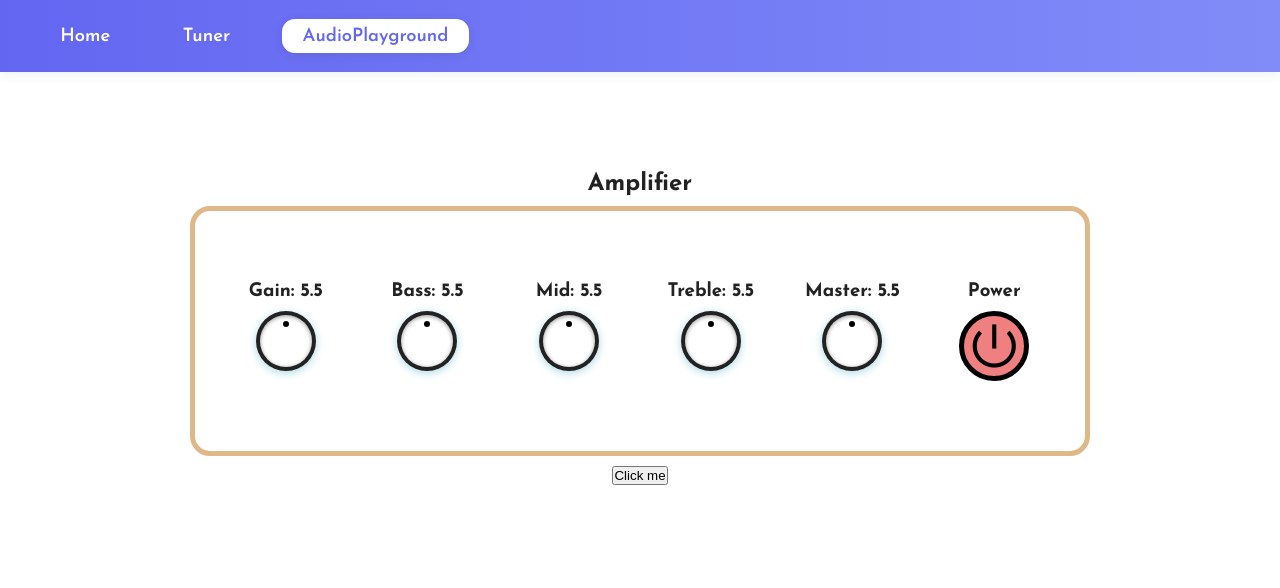
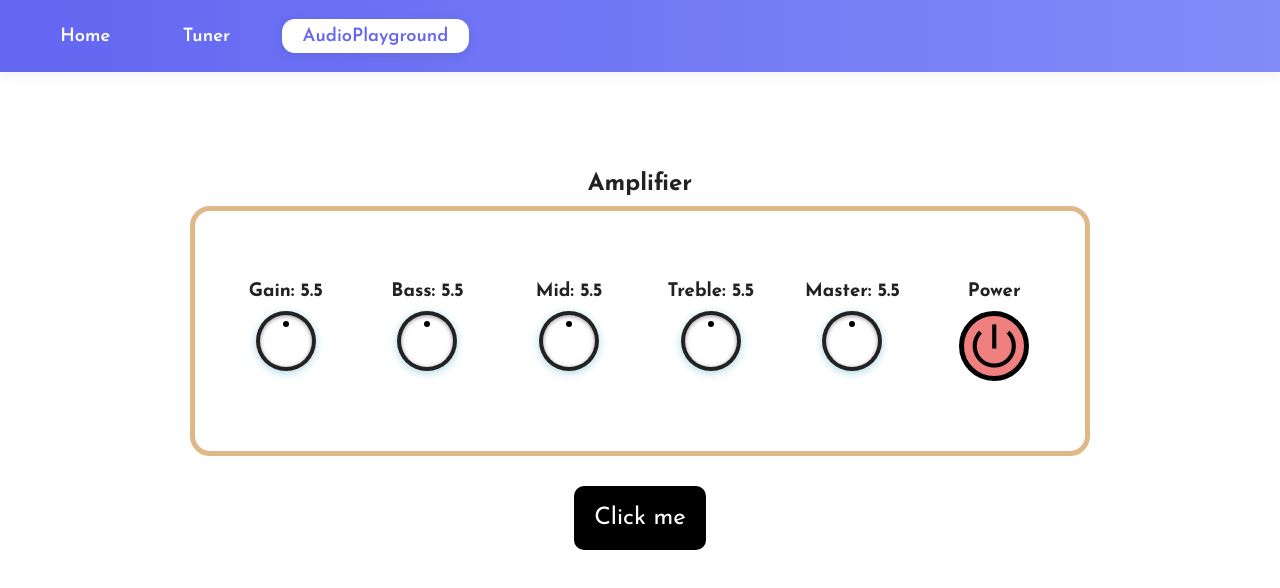
Before and after one commit to maksymilianPadalak/cloud, a Vue app: page /audio-playground in a window 1280 px wide. Shown: the top 588 px of the page. Built offline with nearby package versions, Linux system fonts and the light colour scheme; no server answers.

Commit message:
Remove .env from git ignore

```diff
--- a/src/components/AudioPlayground/AudioPlayground.vue
+++ b/src/components/AudioPlayground/AudioPlayground.vue
@@ -3,7 +3,9 @@
     <div :class="$style.amplifierWrapper">
       <h2>Amplifier</h2>
       <Amplifier />
-      <button @click="handleClick">Click me</button>
+      <button :class="$style.button" @click="handleClick" :disabled="loading">
+        {{ loading ? 'Loading...' : 'Click me' }}
+      </button>
     </div>
     <!-- <PedalBoard /> -->
   </div>
@@ -13,19 +15,22 @@
 import Amplifier from '@/components/AmplifierUnit/AmplifierUnit.vue'
 import { useAmplifier } from '@/composables/useAmplifier'
 import { askGrok } from '@/utils/ai/askGrok/askGrok'
+import { ref } from 'vue'
 
 const { amplifierProcessor } = useAmplifier()
 
+const loading = ref(false)
+
 const handleClick = async () => {
+  //TODO: handle errors
+  loading.value = true
   const newAmplifierParams = await askGrok('Make this sound like a bass guitar')
-  console.log('newAmplifierParams:', newAmplifierParams)
+  loading.value = false
 
   amplifierProcessor.params.bass = newAmplifierParams.bass
   amplifierProcessor.params.mid = newAmplifierParams.mid
   amplifierProcessor.params.treble = newAmplifierParams.treble
   amplifierProcessor.params.gain = newAmplifierParams.gain
-
-  console.log('amplifierProcessor.params:', amplifierProcessor.params)
 }
 </script>
 
@@ -46,4 +51,26 @@ const handleClick = async () => {
   justify-content: center;
   gap: 10px;
 }
+
+.button {
+  padding: 20px 20px;
+  border-radius: 10px;
+  background-color: #000;
+  font-size: 24px;
+  font-family: 'Josefin Sans', sans-serif;
+  color: #fff;
+  border: none;
+  cursor: pointer;
+  transition: background-color 0.3s ease;
+  margin-top: 20px;
+}
+
+.button:hover {
+  background-color: #333;
+}
+
+.button:disabled {
+  background-color: #ccc;
+  cursor: not-allowed;
+}
 </style>
```
Also changed, not shown: 1 other file (tests, documents, lock files or other folders).
